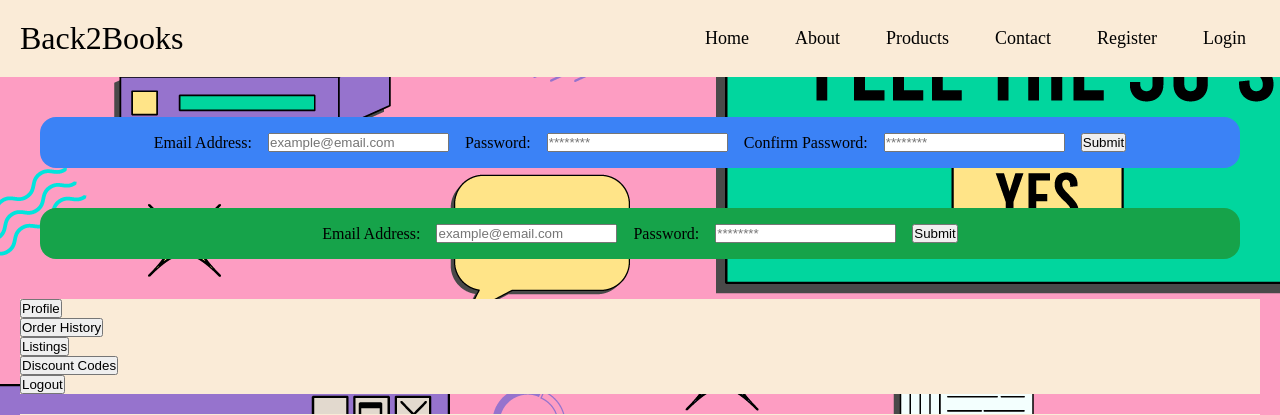
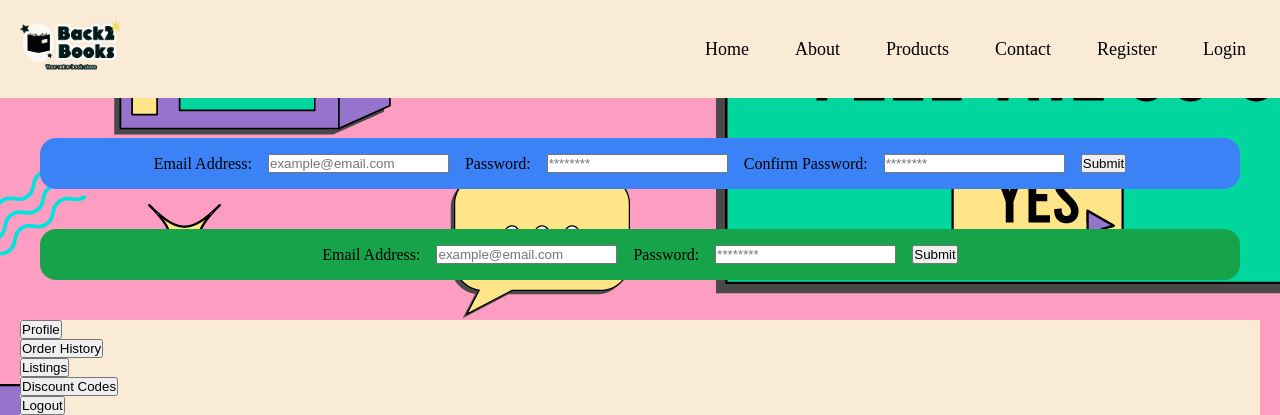
Before and after one commit to joelouie222/CS3773_back2books, a PHP site: page / in a window 1280 px wide. Shown: the top 415 px of the page. Run offline with PHP 8.4, Linux system fonts and the light colour scheme; some web fonts are replaced.

Commit message:
put the logo in the navbar

```diff
--- a/index.html
+++ b/index.html
@@ -19,7 +19,7 @@
             <nav class="navbar">
                 <!-- LOGO -->
                 <div class="logo">
-                    Back2Books
+                    <img src="./images/b2b-logo-horizontal-concept-transparent.png" width="300" height="100">
                 </div>
 
                 <!-- NAVIGATION MENU -->
--- a/style.css
+++ b/style.css
@@ -97,7 +97,8 @@ li {
 }
 
 .navbar img {
-    width: 10%;
+  height: 25%;
+  width: 15%;
 }
 .nav-links a {
   color: #000000;
```
